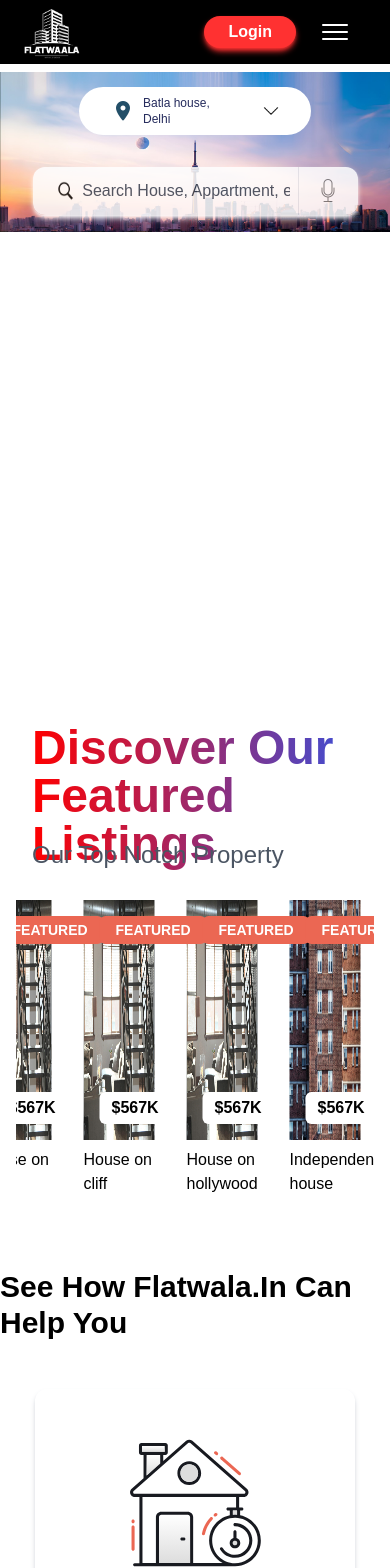
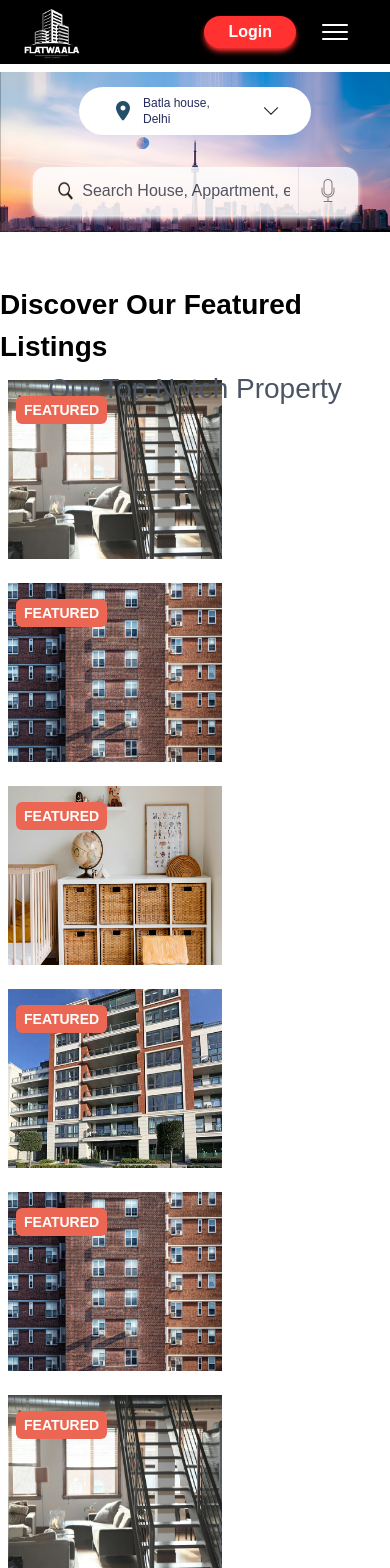
Before and after one commit to ThisIsAkriti/Flatwala, a React (Vite) app: page / in a window 390 px wide. Shown: the top 1568 px of the page. Built offline with nearby package versions, Linux system fonts and the light colour scheme.

Commit message:
fixed cards in Featuredcarousel for sm pixels

```diff
--- a/package.json
+++ b/package.json
@@ -10,6 +10,7 @@
     "preview": "vite preview"
   },
   "dependencies": {
+    "browserslist": "^4.23.0",
     "headroom.js": "^0.12.0",
     "react": "^18.2.0",
     "react-dom": "^18.2.0",
@@ -29,6 +30,6 @@
     "postcss": "^8.4.38",
     "prettier-plugin-tailwindcss": "^0.5.14",
     "tailwindcss": "^3.4.3",
-    "vite": "^5.2.11"
+    "vite": "^5.2.12"
   }
 }
--- a/src/components/Body.jsx
+++ b/src/components/Body.jsx
@@ -26,7 +26,7 @@ const Body = () => {
     return(
         <div className=' font-poppins'>
 
-            <div className='h-[660px]'>
+            <div className='md:h-[660px] h-[220px] '>
                 <div className='absolute'>
                   <img className='md:mt-10 xl:mt-10 mt-2 w-screen md:h-[571px] xl:h-[571px]  object-cover' src={bgImg} alt="background image" />
                 </div>
--- a/src/components/FeaturedCarousel.jsx
+++ b/src/components/FeaturedCarousel.jsx
@@ -1,6 +1,7 @@
 import "slick-carousel/slick/slick.css";
 import "slick-carousel/slick/slick-theme.css";
 import Slider from "react-slick";
+import { useEffect, useState } from "react";
 
 const FeaturedCarousel = () => {
     var settings = {
@@ -11,16 +12,82 @@ const FeaturedCarousel = () => {
         slidesToScroll: 3
 
     };
+
+    const [isSmall , setIsSmall] = useState(window.innerWidth <= 640);
+
+      useEffect(() => {
+        const handleResize = () => {
+            setIsSmall(window.innerWidth <= 640);
+        };
+
+        window.addEventListener('resize', handleResize);
+        return () => {
+            window.removeEventListener('resize', handleResize);
+        };
+    }, []);
+
+
   return (
   <>
-    <div className='absolute ml-8'>
+    <div className='absolute md:ml-8 w-full flex flex-col items-center md:items-start'>
+      {isSmall?
+      <div className="font-semibold md:text-[24px] text-[28px]">Discover Our Featured Listings</div>
+      :
       <div className=' h-[49px] mb-16'>
         <p className='font-bold text-5xl bg-clip-text text-transparent bg-gradient-to-r from-orange to-purple'>Discover Our Featured</p>
         <p className='flex font-bold text-5xl h-14 bg-clip-text text-transparent bg-gradient-to-r from-orange to-purple '>Listings</p>
+      </div>}
+
+      <p className=' text-gray-600 md:text-[24px] text-[28px] '>Our Top Notch Property</p>
     </div>
 
-      <p className=' text-gray-600 text-[24px]'>Our Top Notch Property</p>
+    {isSmall ?
+    <div className=" mt-24 flex flex-wrap">
+      <div className= 'w-[230px] px-2 mb-6'>
+
+        <button className='absolute bg-featuredButton mt-4 ml-2 px-2 py-1 rounded-md text-white text-sm font-bold'>FEATURED</button>
+
+        <img className='h-[179px] ' src="/images/img1.jpg" alt="flat image" />
+
       </div>
+      <div className=' w-[230px]  px-2 mb-6'>
+
+        <button className='absolute bg-featuredButton mt-4 ml-2 px-2 py-1 rounded-md text-white text-sm font-bold'>FEATURED</button>
+
+        <img className='h-[179px] ' src="/images/img2.jpg" alt="flat image" />
+
+      </div>
+      <div className=' w-[230px]  px-2 mb-6 '>
+
+        <button className='absolute bg-featuredButton mt-4 ml-2 px-2 py-1 rounded-md text-white text-sm font-bold'>FEATURED</button>
+
+        <img className='h-[179px] ' src="/images/img3.jpg" alt="flat image" />
+
+      </div>
+      <div className=' w-[230px]  px-2 mb-6 '>
+
+        <button className='absolute bg-featuredButton mt-4 ml-2 px-2 py-1 rounded-md text-white text-sm font-bold'>FEATURED</button>
+
+        <img className='h-[179px] ' src="/images/img4.jpg" alt="flat image" />
+
+      </div>
+      <div className=' w-[230px]  px-2 mb-6 '>
+
+        <button className='absolute bg-featuredButton mt-4 ml-2 px-2 py-1 rounded-md text-white text-sm font-bold'>FEATURED</button>
+
+        <img className='h-[179px] ' src="/images/img2.jpg" alt="flat image" />
+
+      </div>
+      <div className=' w-[230px]  px-2 mb-6 '>
+
+        <button className='absolute bg-featuredButton mt-4 ml-2 px-2 py-1 rounded-md text-white text-sm font-bold'>FEATURED</button>
+
+        <img className='h-[179px] ' src="/images/img1.jpg" alt="flat image" />
+
+      </div>
+    </div>
+
+    :
 
     <div className=" h-[281px] mt-44 ml-4 mr-4">
       <Slider {...settings} className="outline-none">
@@ -83,7 +150,7 @@ const FeaturedCarousel = () => {
 
       </div>
       </Slider>
-    </div>
+    </div>}
     </>
   )
 }
```
Also changed, not shown: 1 other file (tests, documents, lock files or other folders). Lines whose indentation alone changed are shown as unchanged.
